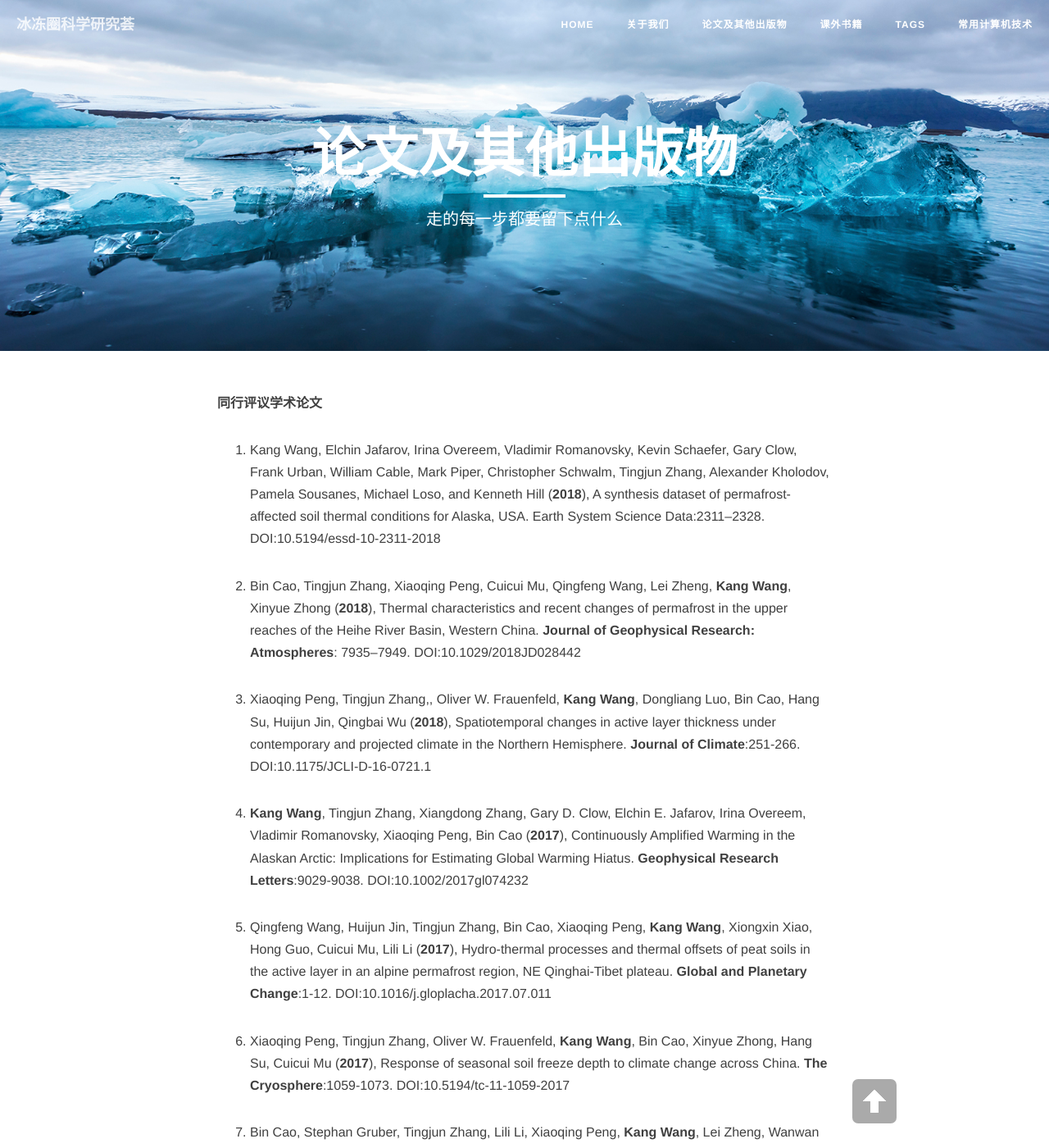
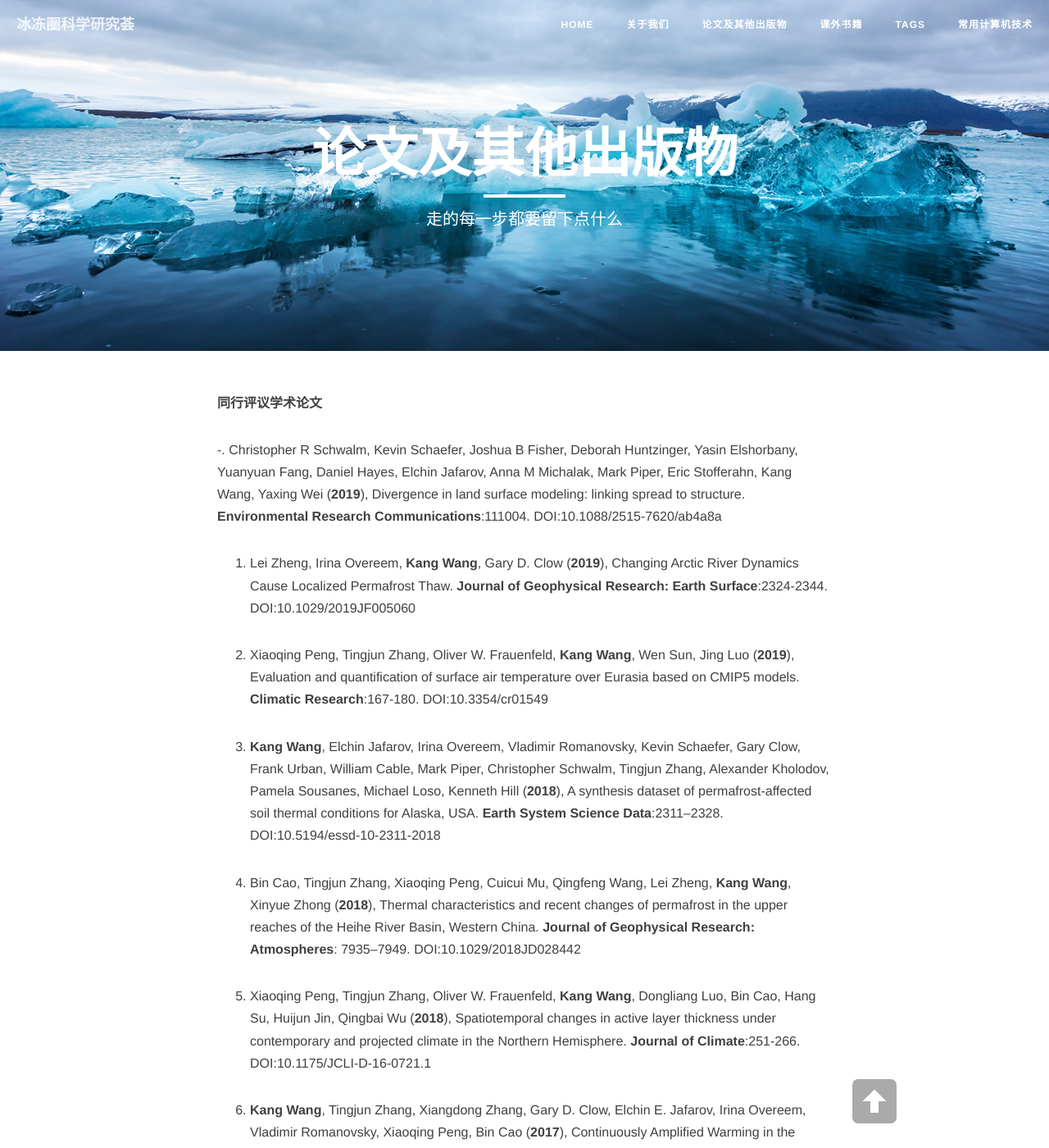
Before and after one commit to CryoECNU/cryoecnu.github.io, a Jekyll site: the page built from publication.md, in a window 1280 px wide and 1400 px high. Shown: the whole window at 82% size. Built offline with Jekyll 4.4.1, drawn with Linux system fonts in a browser that asks for light colours; nearby versions of some CDN libraries.

Commit message:
Update publication.md

```diff
--- a/publication.md
+++ b/publication.md
@@ -7,10 +7,28 @@ header-img: "img/top.png"
 
 **同行评议学术论文**
 
-1. Kang Wang, Elchin Jafarov, Irina Overeem, Vladimir Romanovsky, Kevin Schaefer, Gary Clow, Frank Urban, William Cable, Mark Piper, Christopher Schwalm, Tingjun Zhang, Alexander Kholodov, Pamela Sousanes, Michael Loso, and Kenneth Hill
+-. Christopher R Schwalm, Kevin Schaefer, Joshua B Fisher, Deborah Huntzinger, Yasin Elshorbany, Yuanyuan Fang, Daniel Hayes, Elchin Jafarov, Anna M Michalak, Mark Piper, Eric Stofferahn, Kang Wang, Yaxing Wei
+(**2019**),
+Divergence in land surface modeling: linking spread to structure.
+**Environmental Research Communications**:111004.
+[DOI:10.1088/2515-7620/ab4a8a](https://doi.org/10.1088/2515-7620/ab4a8a)
+
+1. Lei Zheng, Irina Overeem, **Kang Wang**, Gary D. Clow
+(**2019**),
+Changing Arctic River Dynamics Cause Localized Permafrost Thaw.
+**Journal of Geophysical Research: Earth Surface**:2324-2344.
+[DOI:10.1029/2019JF005060](https://doi.org/10.1029/2019JF005060)
+
+1. Xiaoqing Peng, Tingjun Zhang, Oliver W. Frauenfeld, **Kang Wang**, Wen Sun, Jing Luo
+(**2019**),
+Evaluation and quantification of surface air temperature over Eurasia based on CMIP5 models.
+**Climatic Research**:167-180.
+[DOI:10.3354/cr01549](https://doi.org/10.3354/cr01549)
+
+1. **Kang Wang**, Elchin Jafarov, Irina Overeem, Vladimir Romanovsky, Kevin Schaefer, Gary Clow, Frank Urban, William Cable, Mark Piper, Christopher Schwalm, Tingjun Zhang, Alexander Kholodov, Pamela Sousanes, Michael Loso, Kenneth Hill
 (**2018**),
 A synthesis dataset of permafrost-affected soil thermal conditions for Alaska, USA.
-Earth System Science Data:2311–2328.
+**Earth System Science Data**:2311–2328.
 [DOI:10.5194/essd-10-2311-2018](https://doi.org/10.5194/essd-10-2311-2018)
 
 1. Bin Cao, Tingjun Zhang, Xiaoqing Peng, Cuicui Mu, Qingfeng Wang, Lei Zheng, **Kang Wang**, Xinyue Zhong
@@ -19,7 +37,7 @@ Thermal characteristics and recent changes of permafrost in the upper reaches of
 **Journal of Geophysical Research: Atmospheres**: 7935–7949.
 [DOI:10.1029/2018JD028442](https://doi.org/10.1029/2018JD028442)
 
-1. Xiaoqing Peng, Tingjun Zhang,, Oliver W. Frauenfeld, **Kang Wang**, Dongliang Luo, Bin Cao, Hang Su, Huijun Jin, Qingbai Wu
+1. Xiaoqing Peng, Tingjun Zhang, Oliver W. Frauenfeld, **Kang Wang**, Dongliang Luo, Bin Cao, Hang Su, Huijun Jin, Qingbai Wu
 (**2018**),
 Spatiotemporal changes in active layer thickness under contemporary and projected climate in the Northern Hemisphere.
 **Journal of Climate**:251-266.
```
